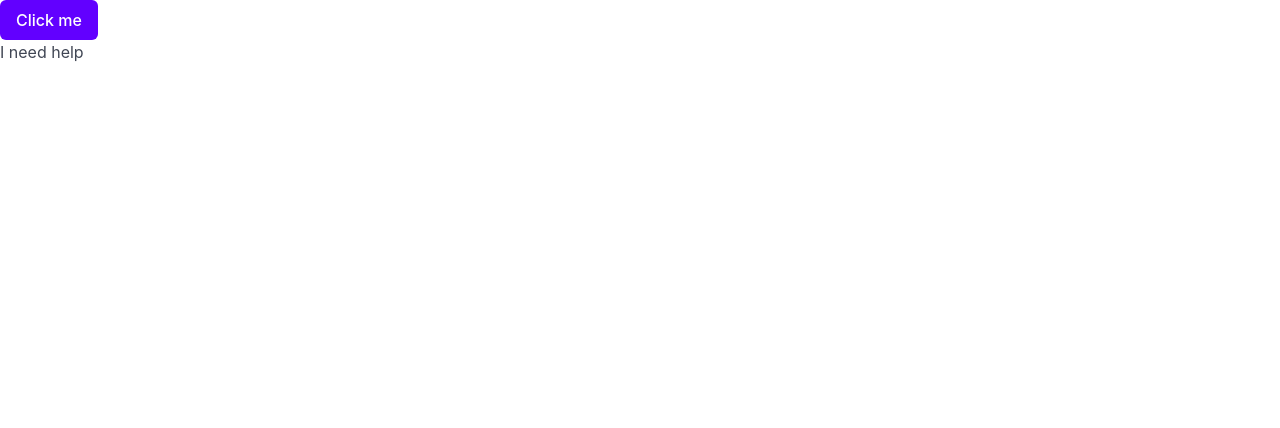
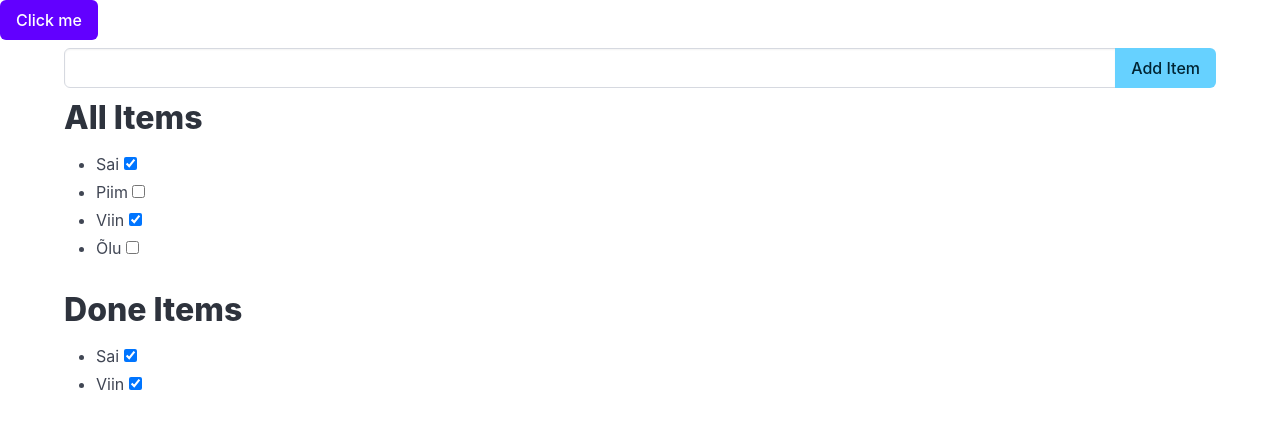
Before and after one commit to D3brix/ta24aAJAX, a Vue app: page / in a window 1280 px wide. Shown: the top 428 px of the page. Built offline with nearby package versions, Linux system fonts and the light colour scheme.

Commit message:
tunnitoo

```diff
--- a/src/App.vue
+++ b/src/App.vue
@@ -1,11 +1,54 @@
 <script setup>
-    let message = 'I need help';
+import { computed, ref } from 'vue';
+let i = 1;
+let items = ref([
+    {id: i++, text: 'Sai', isDone: true },
+    {id: i++, text: 'Piim', isDone: false },
+    {id: i++, text: 'Viin', isDone: true },
+    {id: i++, text: 'Õlu', isDone: false },
+]);
+let newItem = ref('');
+
+let doneItems = computed(() => items.value.filter(i => i.isDone));
+
+function add() {
+    if(newItem.value.trim() !== ''){
+        items.value.push({id: i++, text: newItem.value.trim(), isDone: false });
+    }
+    newItem.value = '';
+}
 </script>
 
 <template>
-    <h1>{{ message }}</h1>
+    <div class="container">
+        <div class="field has-addons mt-2">
+            <div class="control is-expanded">
+                <input class="input" type="text" v-model="newItem" @keypress.enter="add">
+            </div>
+            <div class="control">
+                <button class="button is-info" @click="add">
+                    Add Item
+                </button>
+            </div>
+        </div>
+        <div class="content">
+            <h1>All Items</h1>
+            <ul>
+                <li v-for="item in items">
+                    {{ item.text }}
+                    <input type="checkbox" v-model="item.isDone">
+                </li>
+            </ul>
+
+            <h1>Done Items</h1>
+            <ul>
+                <li v-for="item in doneItems">
+                    {{ item.text }}
+                    <input type="checkbox" v-model="item.isDone">
+                </li>
+            </ul>
+        </div>
+    </div>
 </template>
 
-<style>
-
-</style>
+<style></style>
```
